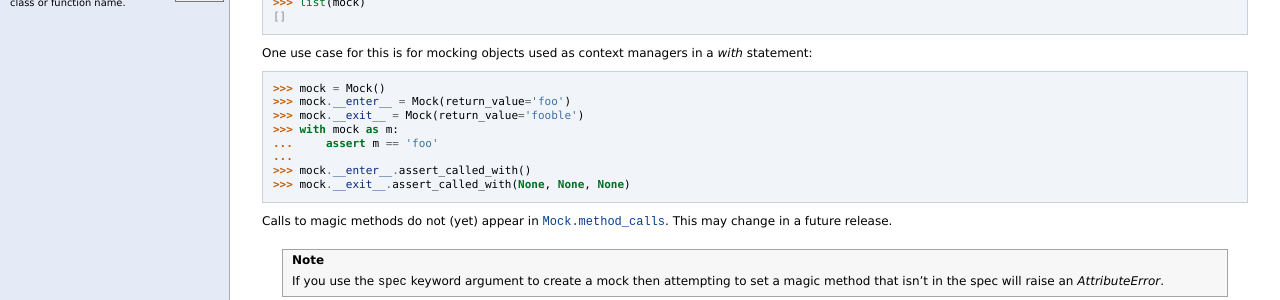
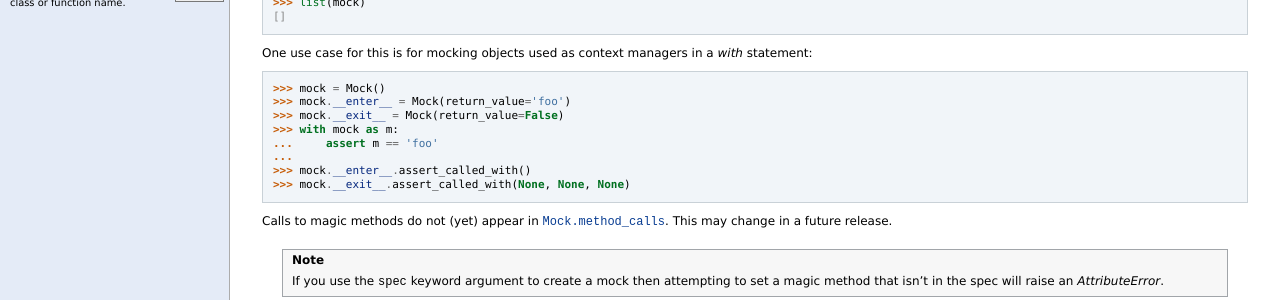
Before and after one commit to testing-cabal/mock, a Sphinx documentation site: the page built from docs/magicmock.txt, in a window 1280 px wide. Shown: the part 513-813 px from the top of the page. Built offline with Sphinx 7.4.7, drawn with Linux system fonts in a browser that asks for light colours.

Commit message:
Doc update

```diff
--- a/docs/magicmock.txt
+++ b/docs/magicmock.txt
@@ -51,7 +51,7 @@ One use case for this is for mocking objects used as context managers in a
 
    >>> mock = Mock()
    >>> mock.__enter__ = Mock(return_value='foo')
-   >>> mock.__exit__ = Mock(return_value='fooble')
+   >>> mock.__exit__ = Mock(return_value=False)
    >>> with mock as m:
    ...     assert m == 'foo'
    ...
```
